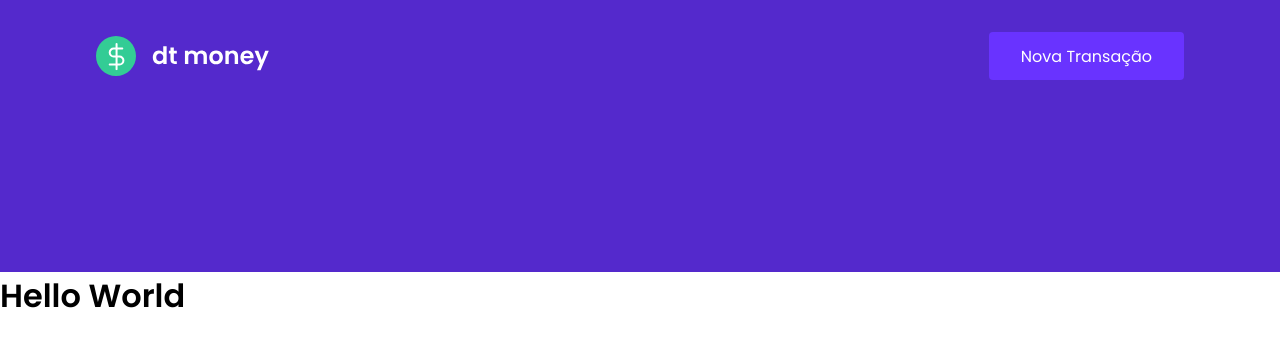
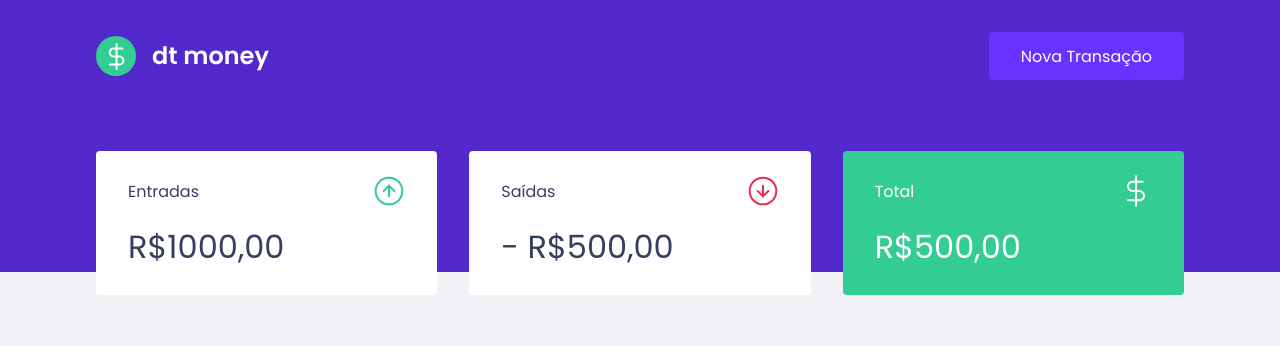
Before and after one commit to ThallesLana/dtmoney, a React (Create React App) app: page / in a window 1280 px wide. Shown: the top 346 px of the page. Built offline with nearby package versions, Linux system fonts and the light colour scheme.

Commit message:
criando Summary do Projeto

```diff
--- a/src/App.tsx
+++ b/src/App.tsx
@@ -1,3 +1,4 @@
+import { Dashboard } from "./components/Dashboard";
 import { Header } from "./components/Header";
 import { GlobalStyle } from "./styles/global";
 
@@ -6,7 +7,7 @@
     // fragment
     <>
       <Header />
-      <h1>Hello World</h1>
+      <Dashboard />
       <GlobalStyle />
     </>
   );
--- /dev/null
+++ b/src/components/Dashboard/index.tsx
@@ -0,0 +1,10 @@
+import { Container } from "./styles";
+import { Summary } from "../Summary";
+
+export function Dashboard() {
+    return (
+        <Container>
+            <Summary></Summary>
+        </Container>
+    )
+}
--- /dev/null
+++ b/src/components/Dashboard/styles.ts
@@ -0,0 +1,7 @@
+import styled from "styled-components";
+
+export const Container = styled.main `
+    max-width: 1120px;
+    margin: 0 auto;
+    padding: 2.45rem 1rem;
+`;
--- /dev/null
+++ b/src/components/Summary/index.tsx
@@ -0,0 +1,32 @@
+import { Container } from "./styles";
+import incomeImg from "../../assets/Entradas.svg";
+import outcomeImg from "../../assets/Saídas.svg";
+import totalImg from "../../assets/Total.svg";
+
+export function Summary() {
+    return(
+        <Container>
+            <div>
+                <header>
+                    <p>Entradas</p>
+                    <img src={incomeImg} alt="Entradas" />
+                </header>
+                <strong>R$1000,00</strong>
+            </div>
+            <div>
+                <header>
+                    <p>Saídas</p>
+                    <img src={outcomeImg} alt="Saídas" />
+                </header>
+                <strong>- R$500,00</strong>
+            </div>
+            <div className="highlight-background">
+                <header>
+                    <p>Total</p>
+                    <img src={totalImg} alt="Total" />
+                </header>
+                <strong>R$500,00</strong>
+            </div>
+        </Container>
+    );
+}
--- /dev/null
+++ b/src/components/Summary/styles.ts
@@ -0,0 +1,34 @@
+import styled from "styled-components";
+
+export const Container = styled.div`
+    display: grid;
+    grid-template-columns: repeat(3, 1fr);
+    gap: 2rem;
+    margin-top: -10rem;
+
+    div {
+        background: var(--shape);
+        padding: 1.5rem 2rem;
+        border-radius: 0.25rem;
+        color: var(--text-title);
+
+        header {
+            display: flex;
+            align-items: center;
+            justify-content: space-between;
+        }
+
+        strong {
+            display: block;
+            margin-top: 1rem;
+            font-size: 2rem;
+            font-weight: 500;
+            line-height: 3rem;
+        }
+
+        &.highlight-background {
+            background: var(--green);
+            color: #FFF;
+        }
+    }
+`;
--- a/src/styles/global.ts
+++ b/src/styles/global.ts
@@ -33,7 +33,7 @@
     }
 
     body {
-        background: var(---background);
+        background: var(--background);
         -webkit-font-smoothing: antialiased;
     }
 
```
